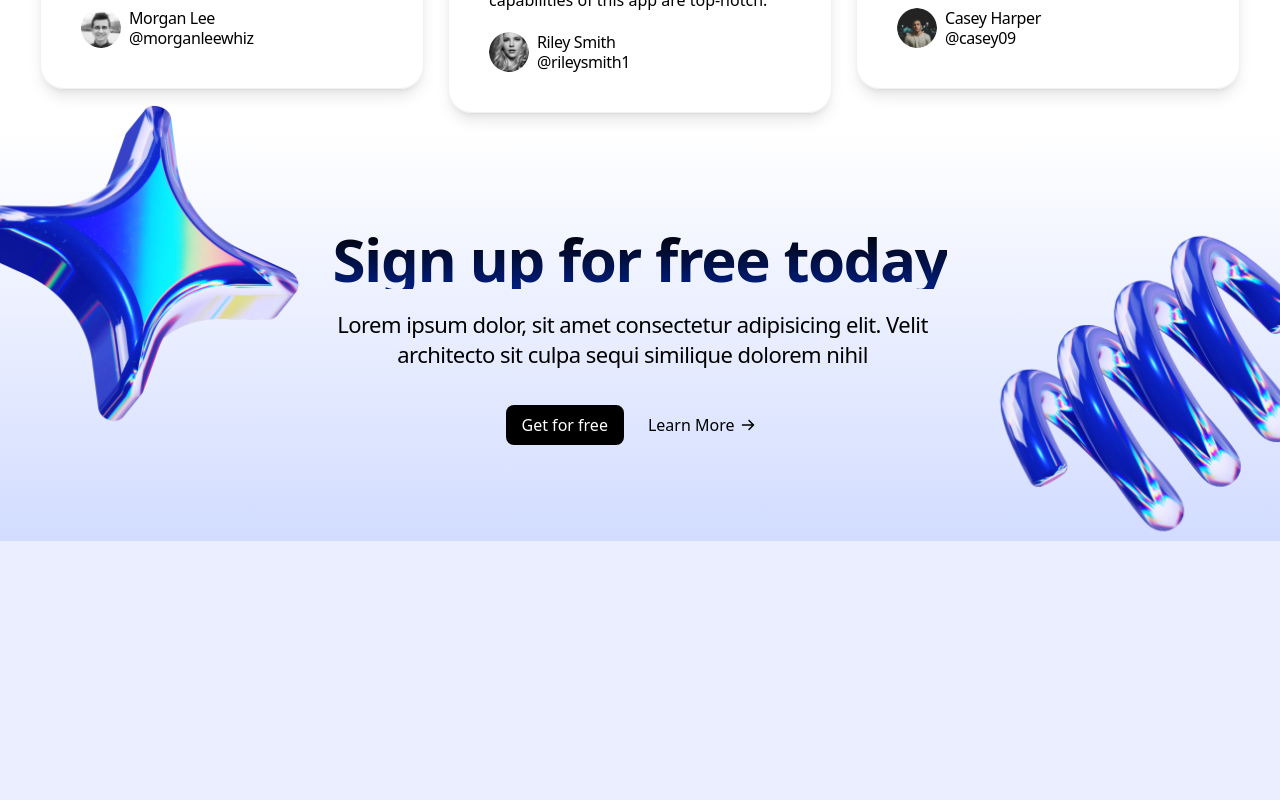
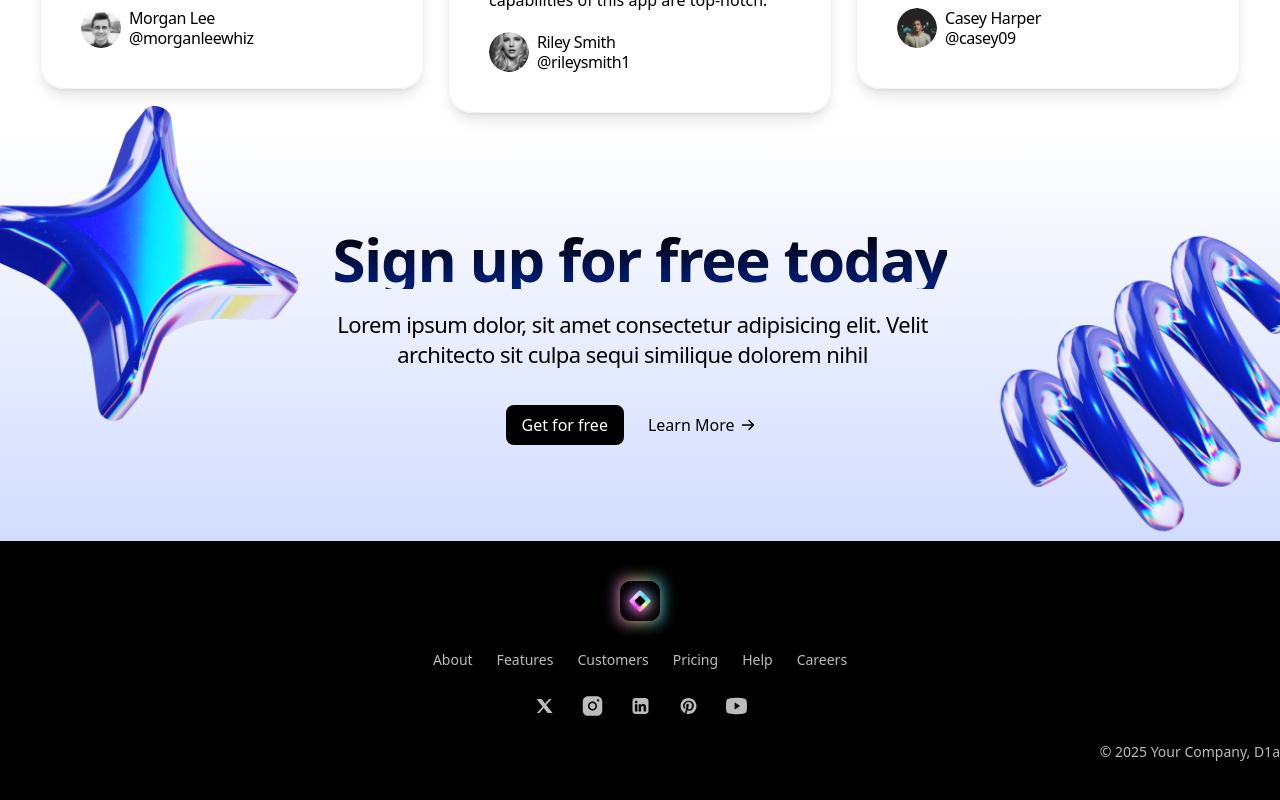
Before and after one commit to ATDevv/saas-landing-page, a Next.js app: page / in a window 1280 px wide. Shown: the part 4608-5408 px from the top of the page. Before the commit the page ends 5178 px from the top, so only its background shows below. Built offline with nearby package versions, Linux system fonts and the light colour scheme.

Commit message:
complete comp footer

```diff
--- a/src/app/page.tsx
+++ b/src/app/page.tsx
@@ -1,4 +1,5 @@
 import CalltoAction from '@/sections/CalltoAction'
+import Footer from '@/sections/Footer'
 import Header from '@/sections/Header'
 import Hero from '@/sections/Hero'
 import LogoTicker from '@/sections/LogoTicker'
@@ -12,10 +13,11 @@
             <Header />
             <Hero />
             <LogoTicker />
-            <ProductShowCase/>
-            <Pricing/>
-            <Testimonials/>
-            <CalltoAction/>
+            <ProductShowCase />
+            <Pricing />
+            <Testimonials />
+            <CalltoAction />
+            <Footer />
         </>
     )
 }
--- /dev/null
+++ b/src/sections/Footer.tsx
@@ -0,0 +1,43 @@
+import logo from '@/assets/logosaas.png'
+import Image from 'next/image'
+import Link from 'next/link'
+import SocialX from '@/assets/social-x.svg'
+import SocialInsta from '@/assets/social-insta.svg'
+import SocialLinkedIn from '@/assets/social-linkedin.svg'
+import SocialPin from '@/assets/social-pin.svg'
+import SocialYoutube from '@/assets/social-youtube.svg'
+
+const Footer = () => {
+    return (
+        <footer className="bg-black text-[#bcbcbc] text-sm py-10 text-center">
+            <div className="container mx-auto">
+                <div className="inline-flex relative before:content-[''] before:w-full before:h-full before:bg-[linear-gradient(to_right,#f87bff,#ffdd98,#c2f0b1,#2fd8fe)] before:absolute before:blur">
+                    <Image
+                        src={logo}
+                        alt="saas logo"
+                        width={40}
+                        className="relative"
+                    />
+                </div>
+                <nav className="flex flex-col md:flex-row md:justify-center gap-6 mt-6">
+                    <Link href={'#'}>About</Link>
+                    <Link href={'#'}>Features</Link>
+                    <Link href={'#'}>Customers</Link>
+                    <Link href={'#'}>Pricing</Link>
+                    <Link href={'#'}>Help</Link>
+                    <Link href={'#'}>Careers</Link>
+                </nav>
+                <div className="flex justify-center gap-6 my-6">
+                    <SocialX />
+                    <SocialInsta />
+                    <SocialLinkedIn />
+                    <SocialPin />
+                    <SocialYoutube />
+                </div>
+                <p className='text-end'>&copy; {new Date().getFullYear()} Your Company, D1a</p>
+            </div>
+        </footer>
+    )
+}
+
+export default Footer
```
